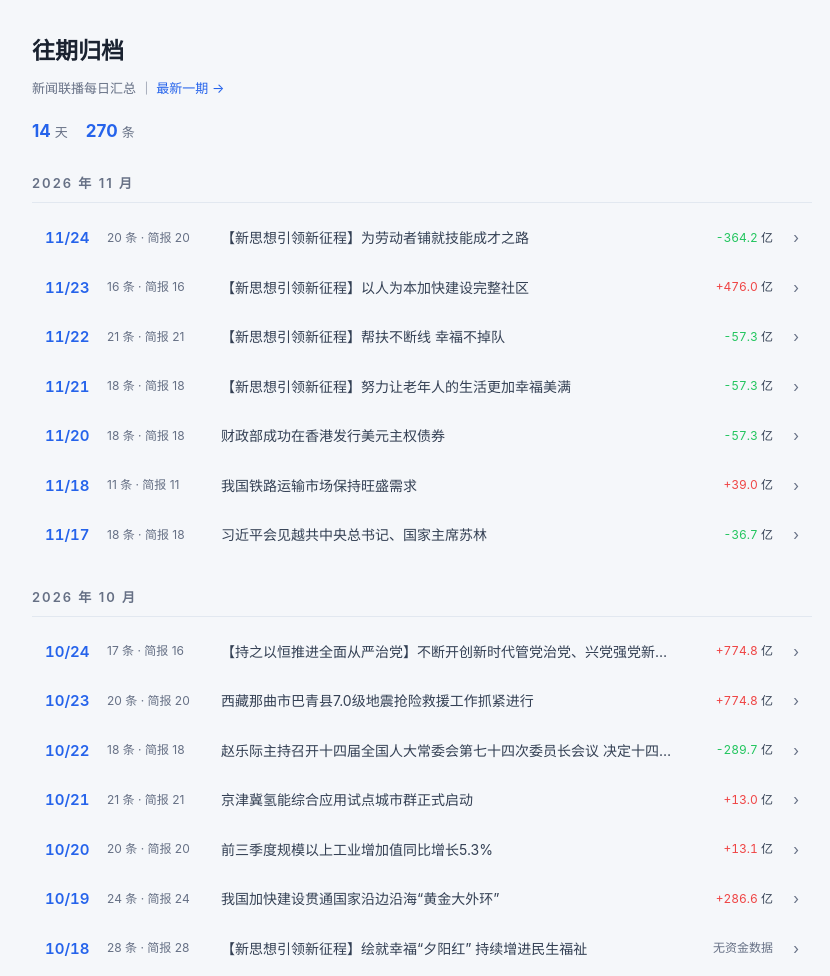
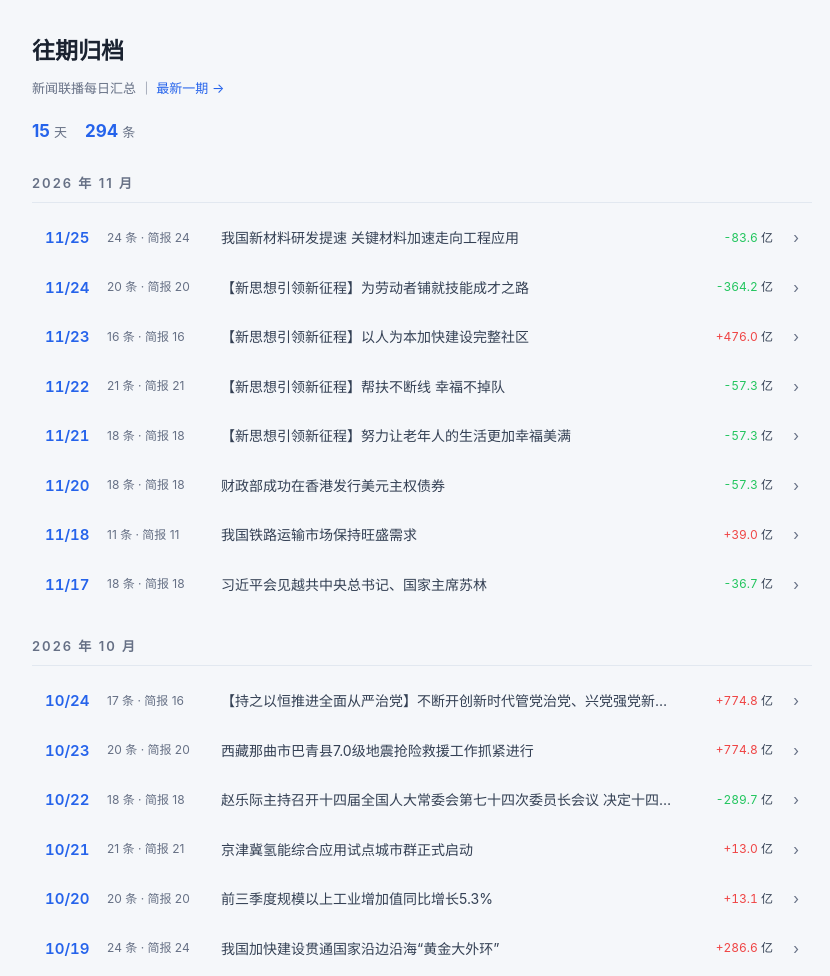
Before and after one commit to chenglinshuo520/xwlb-brief, a plain HTML site: page index.html in a window 1280 px wide. Shown: the top 976 px of the page, without its empty margins (218-1048 px from the left). Drawn offline with Linux system fonts and the light colour scheme.

Commit message:
archive index

```diff
--- a/index.html
+++ b/index.html
@@ -46,13 +46,20 @@
   <h1>往期归档</h1>
   <div class="sub">新闻联播每日汇总 ｜ <a href="latest.html" style="color:var(--accent);text-decoration:none">最新一期 →</a></div>
   <div class="stats">
-    <span><b>14</b>天</span>
-    <span><b>270</b>条</span>
+    <span><b>15</b>天</span>
+    <span><b>294</b>条</span>
   </div>
 
       <section>
         <h2>2026 年 11 月</h2>
 
+        <a class="row" href="2026-11-25.html">
+          <span class="d">11/25</span>
+          <span class="meta">24 条 · 简报 24</span>
+          <span class="t">我国新材料研发提速 关键材料加速走向工程应用</span>
+          <span class="net"><span class='down'>-83.6</span> 亿</span>
+          <span class="go">›</span>
+        </a>
         <a class="row" href="2026-11-24.html">
           <span class="d">11/24</span>
           <span class="meta">20 条 · 简报 20</span>
```
